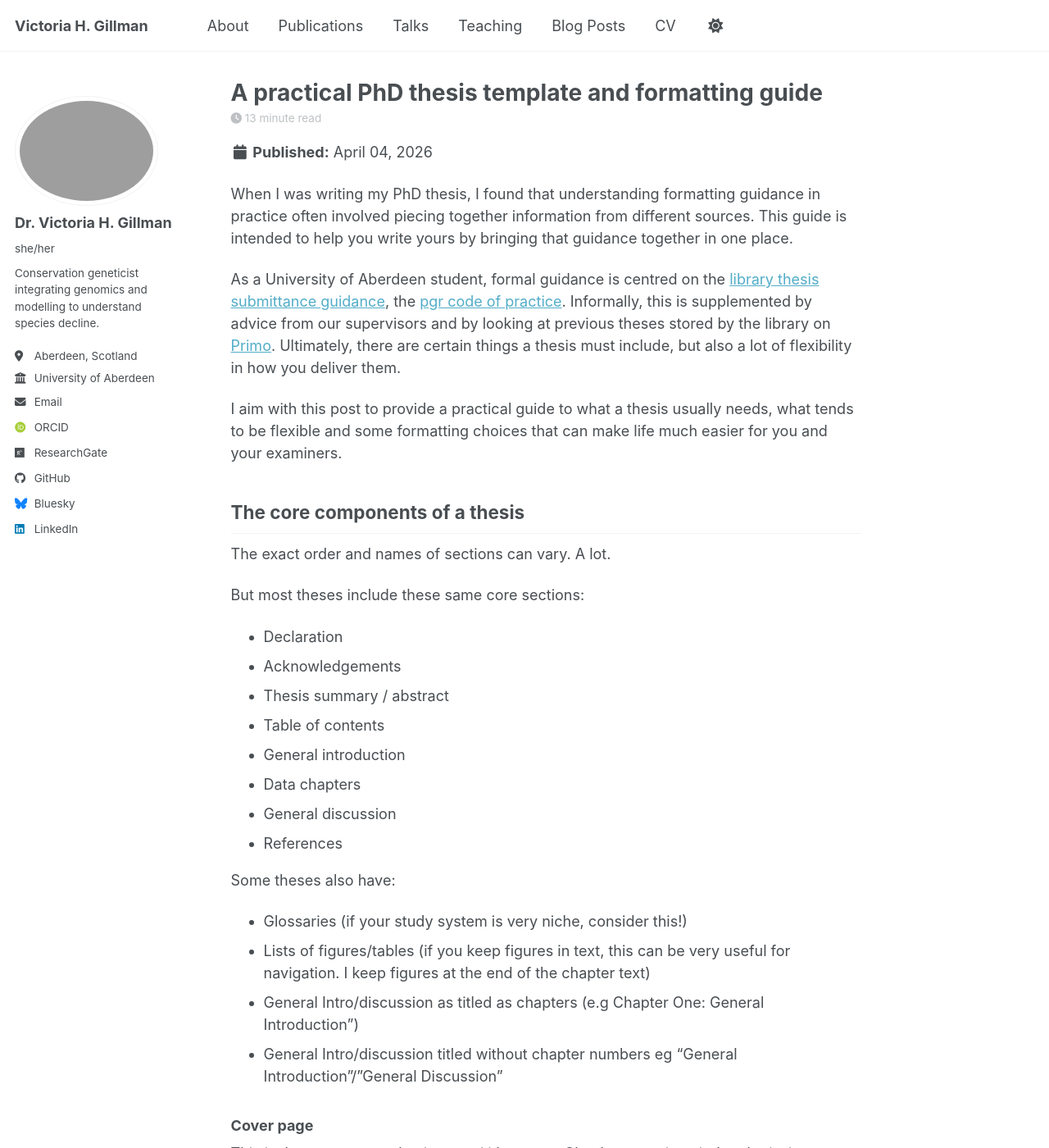
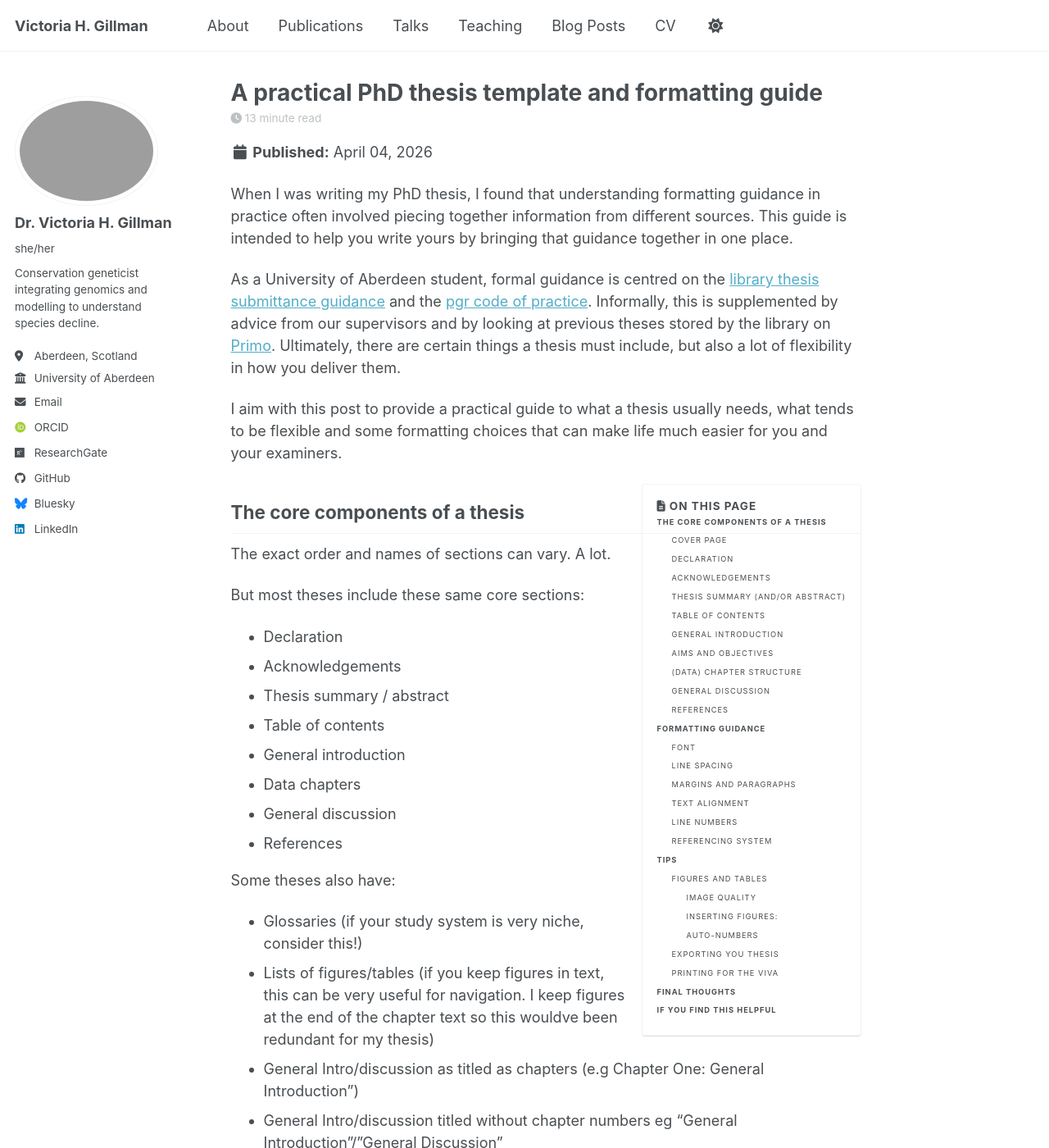
Before and after one commit to victoriagillman/victoriagillman.github.io, a Jekyll site: the page built from _posts/2026-04-04-phd-thesis-template-guide.md, in a window 1280 px wide and 1400 px high. Shown: the whole window at 82% size. Built offline with Jekyll 4.4.1, drawn with Linux system fonts in a browser that asks for light colours; emoji names are drawn with the system emoji font; some web fonts are replaced; a script bundle is joined from its source files by our own code; library files that are not in the unit come from our copies.

Commit message:
text update

```diff
--- a/_posts/2026-04-04-phd-thesis-template-guide.md
+++ b/_posts/2026-04-04-phd-thesis-template-guide.md
@@ -17,9 +17,11 @@ toc_sticky: true
 
 When I was writing my PhD thesis, I found that understanding formatting guidance in practice often involved piecing together information from different sources. This guide is intended to help you write yours by bringing that guidance together in one place.
 
-As a University of Aberdeen student, formal guidance is centred on the [library thesis submittance guidance](https://www.abdn.ac.uk/media/site/staffnet/documents/academic-quality-handbook/4.-Submission-of-research-thesis---Library-Guide_revised-05.03.2026.pdf), the [pgr code of practice](https://www.abdn.ac.uk/media/site/staffnet/documents/academic-quality-handbook/1.-PGR_CoP_2025_26_clause-10.7-revised_05.03.2026.pdf). Informally, this is supplemented by advice from our supervisors and by looking at previous theses stored by the library on [Primo](https://abdn.primo.exlibrisgroup.com/discovery/search?vid=44ABE_INST:44ABE_VU1&lang=en). Ultimately, there are certain things a thesis must include, but also a lot of flexibility in how you deliver them.
+As a University of Aberdeen student, formal guidance is centred on the [library thesis submittance guidance](https://www.abdn.ac.uk/media/site/staffnet/documents/academic-quality-handbook/4.-Submission-of-research-thesis---Library-Guide_revised-05.03.2026.pdf) and the [pgr code of practice](https://www.abdn.ac.uk/media/site/staffnet/documents/academic-quality-handbook/1.-PGR_CoP_2025_26_clause-10.7-revised_05.03.2026.pdf). Informally, this is supplemented by advice from our supervisors and by looking at previous theses stored by the library on [Primo](https://abdn.primo.exlibrisgroup.com/discovery/search?vid=44ABE_INST:44ABE_VU1&lang=en). Ultimately, there are certain things a thesis must include, but also a lot of flexibility in how you deliver them.
 
 I aim with this post to provide a practical guide to what a thesis usually needs, what tends to be flexible and some formatting choices that can make life much easier for you and your examiners.
+
+{% include toc %}
 
 ## The core components of a thesis
 
@@ -39,7 +41,7 @@ But most theses include these same core sections:
 Some theses also have:
 
 * Glossaries (if your study system is very niche, consider this!)
-* Lists of figures/tables (if you keep figures in text, this can be very useful for navigation. I keep figures at the end of the chapter text)
+* Lists of figures/tables (if you keep figures in text, this can be very useful for navigation. I keep figures at the end of the chapter text so this wouldve been redundant for my thesis)
 * General Intro/discussion as titled as chapters (e.g Chapter One: General Introduction")
 * General Intro/discussion titled without chapter numbers eg "General Introduction"/"General Discussion"
 
```
